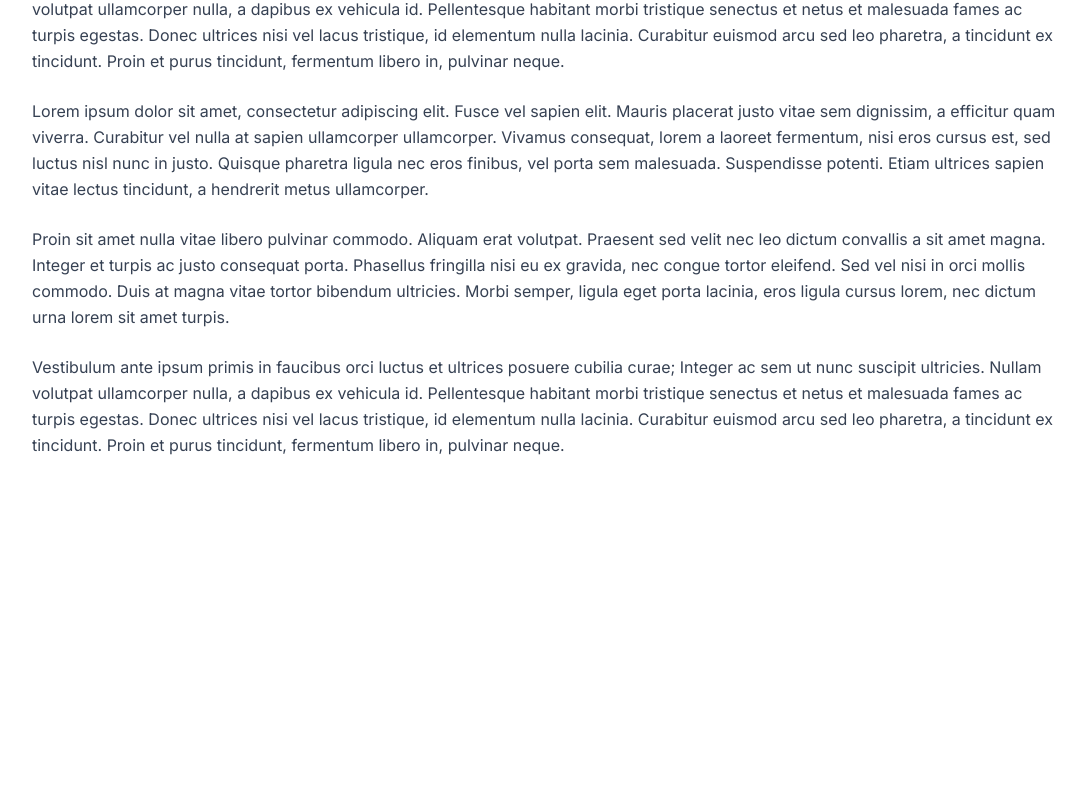
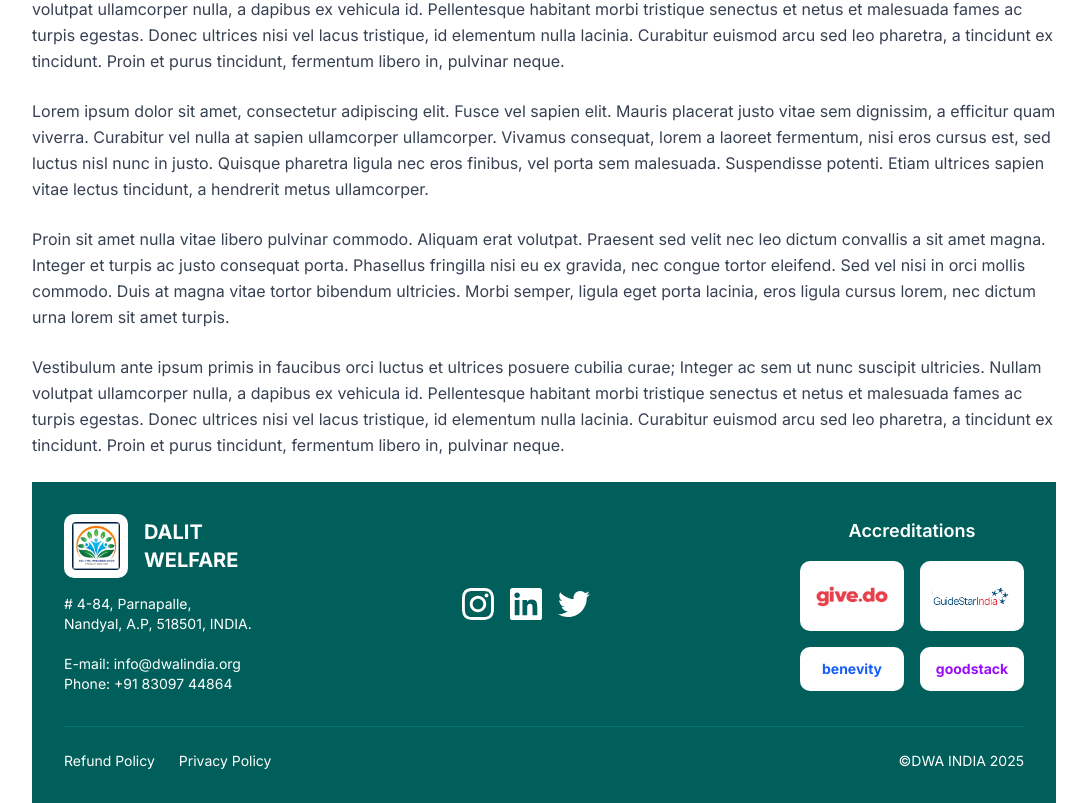
Before and after one commit to Sc0tticus/dwa-website-2025, a Next.js app: page /blog/lorem-ipsum-consectetur-elit in a window 1280 px wide. Shown: the part 975-1778 px from the top of the page, without its empty margins (96-1183 px from the left). Before the commit the page ends 1457 px from the top, so only its background shows below. Built offline with nearby package versions, Linux system fonts and the light colour scheme.

Commit message:
Add footer to single blog page

```diff
--- a/src/app/about/page.js
+++ b/src/app/about/page.js
@@ -1,6 +1,6 @@
 import VisionMission from "../../components/about/VisionMission";
 import HeroSection from "../../components/about/HeroSection";
-import Accreditations from "../../components/home/Accreditations";
+import Accreditations from "../../components/Accreditations";
 import AboutAccreditations from "../../components/about/AboutAccreditations";
 import ImpactStats from "../../components/about/ImpactStats";
 import GetMoreInfo from "../../components/home/GetMoreInfo";
--- a/src/app/blog/[slug]/page.js
+++ b/src/app/blog/[slug]/page.js
@@ -3,6 +3,7 @@ import blogPosts from "../../../data/blogPosts";
 import PostHeader from "../../../components/blog/PostHeader";
 import PostImage from "../../../components/blog/PostImage";
 import PostContent from "../../../components/blog/PostContent";
+import Accreditations from "../../../components/Accreditations";
 
 const inter = Inter({ subsets: ["latin"] });
 
@@ -14,6 +15,7 @@ export default function BlogPost({ params }) {
       <PostHeader title={post.title} date={post.date} />
       <PostImage src={post.image} alt={post.title} />
       <PostContent content={post.content} />
+      <Accreditations />
     </div>
   );
 }
--- a/src/app/blog/page.js
+++ b/src/app/blog/page.js
@@ -1,5 +1,5 @@
 import GetMoreInfo from "../../components/home/GetMoreInfo";
-import Accreditations from "../../components/home/Accreditations";
+import Accreditations from "../../components/Accreditations";
 import HeroSection from "../../components/blog/HeroSection";
 import CardGrid from "../../components/blog/CardGrid";
 
--- a/src/app/page.js
+++ b/src/app/page.js
@@ -7,7 +7,7 @@ import BenevityBoardSection from "../components/home/BenevityBoardSection";
 import WhyTrustUs from "../components/home/WhyTrustUs";
 import TechPartners from "../components/home/TechPartners";
 import GetMoreInfo from "../components/home/GetMoreInfo";
-import Accreditations from "../components/home/Accreditations";
+import Accreditations from "../components/Accreditations";
 
 export default function Home() {
   return (
```
Also changed, not shown: src/components/Accreditations.js (renamed from src/components/home/Accreditations.js).
